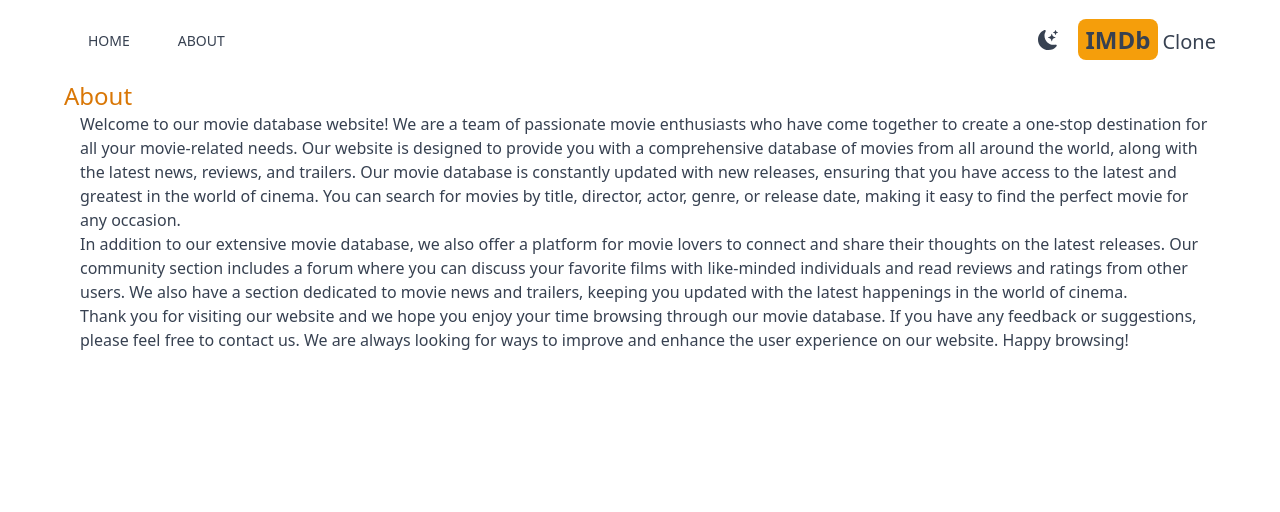
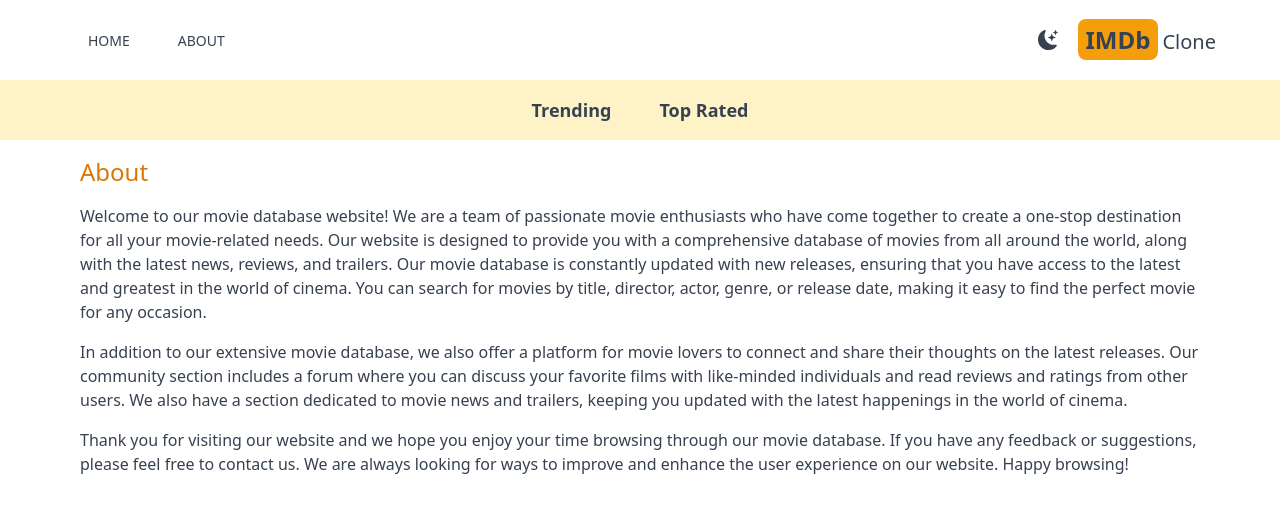
Before and after one commit to tawiahnyt/IMDb-Clone, a Next.js app: page /about in a window 1280 px wide. Shown: the top 512 px of the page. Built offline with nearby package versions, Linux system fonts and the light colour scheme.

Commit message:
created navbar component

```diff
--- a/src/app/about/page.jsx
+++ b/src/app/about/page.jsx
@@ -2,7 +2,7 @@
 
 export default function About() {
   return (
-    <div className="max-w-6xl mx-auto space-x-4">
+    <div className="max-w-6xl mx-auto space-y-4 p-4">
       <h1 className="text-2xl font-medium text-amber-600">About</h1>
       <p>
         Welcome to our movie database website! We are a team of passionate movie
--- a/src/app/layout.js
+++ b/src/app/layout.js
@@ -3,6 +3,7 @@
 import "./globals.css";
 import Header from "@/components/Header";
 import Providers from "./Providers";
+import Navbar from "@/components/Navbar";
 
 export const metadata = {
   title: "IMDB Clone",
@@ -18,6 +19,7 @@
           <Header />
 
           {/* Navbar */}
+          <Navbar />
 
           {/* SEarch */}
           {children}
--- /dev/null
+++ b/src/components/Navbar.jsx
@@ -0,0 +1,11 @@
+import React from 'react'
+import NavbarItem from './NavbarItem';
+
+export default function Navbar() {
+  return (
+    <div className='flex justify-center dark:bg-gray-600 bg-amber-100 lg:text-lg p-4'>
+      <NavbarItem title="Trending" param="fetchTrending" />
+      <NavbarItem title="Top Rated" param="fetchTopRated" />
+    </div>
+  );
+}
--- /dev/null
+++ b/src/components/NavbarItem.jsx
@@ -0,0 +1,27 @@
+/** @format */
+
+"use client";
+
+import Link from "next/link";
+import { useSearchParams } from "next/navigation";
+import React from "react";
+
+export default function NavbarItem({ title, param }) {
+  const searchParams = useSearchParams();
+  const genre = searchParams.get("genre");
+  return (
+    <div>
+      <Link
+        className={`m-4 hover:text-amber-600 font-semibold p-2
+        ${
+          genre &&
+          genre === param &&
+          "underline underline-offset-8 decration-4 decoration-amber-500 rounder-lg"
+        }`}
+        href={`/?genre=${param}`}
+      >
+        {title}
+      </Link>
+    </div>
+  );
+}
```
